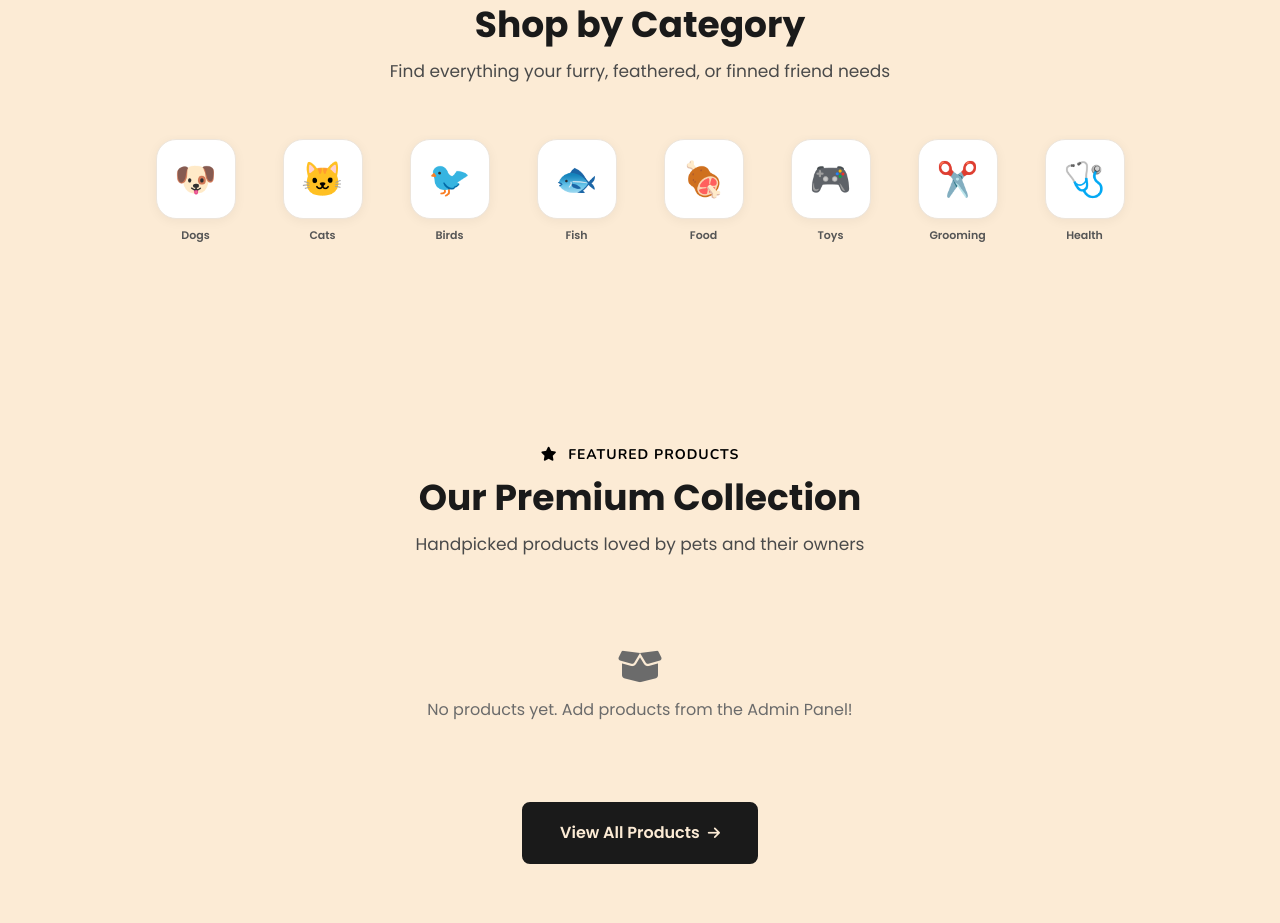
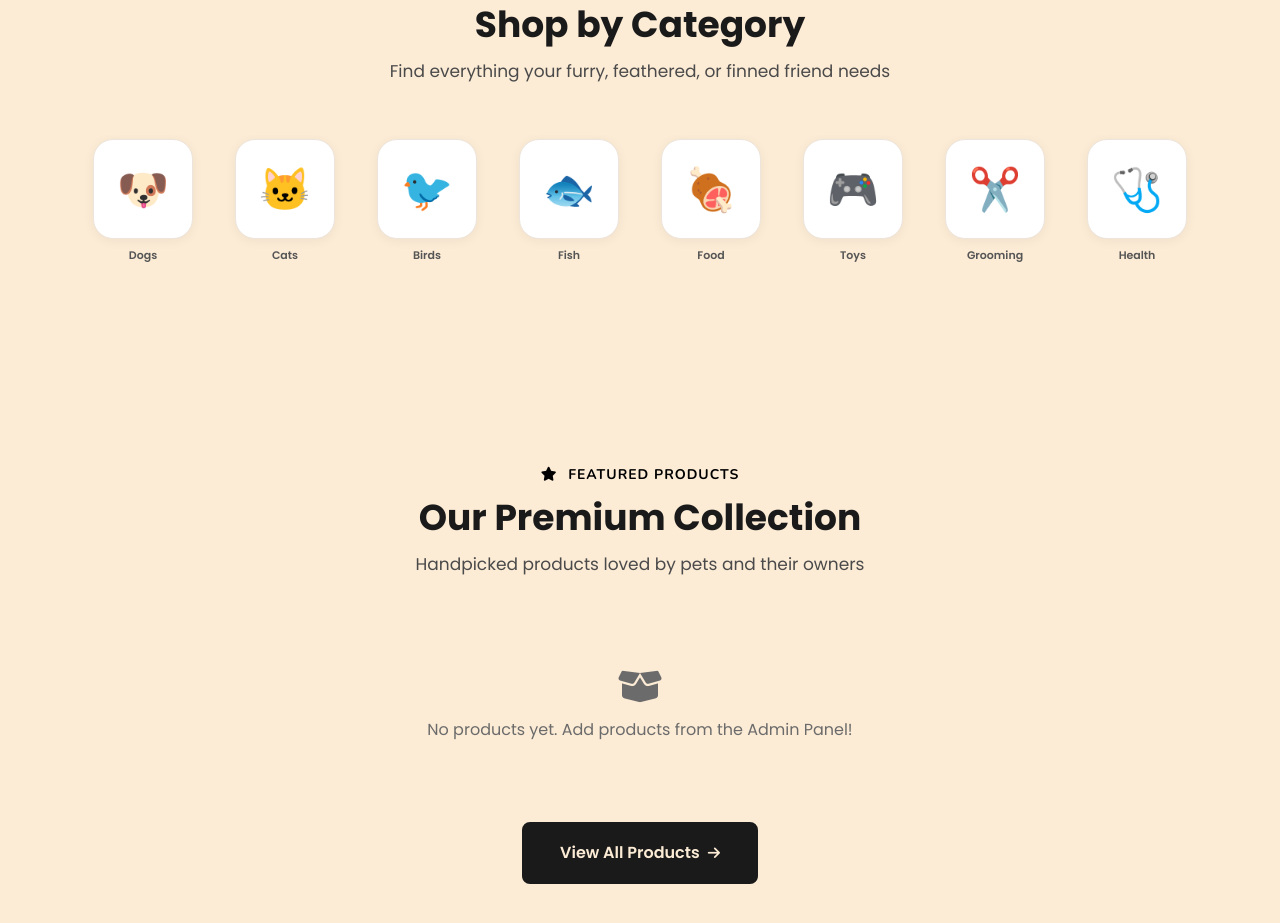
Before and after one commit to Talhacode-cmd/Fluffy-1, a plain HTML site: page index.html in a window 1280 px wide. Shown: the part 900-1823 px from the top of the page. Drawn offline with nearby package versions, Linux system fonts and the light colour scheme.

Commit message:
Make category icons larger: 100px

```diff
--- a/style.css
+++ b/style.css
@@ -684,13 +684,13 @@ button {
 }
 
 .categories-section .m-cat-icon {
-  width: 80px;
-  height: 80px;
-  font-size: 34px;
+  width: 100px;
+  height: 100px;
+  font-size: 42px;
 }
 
 .categories-section .m-cat-item {
-  min-width: 95px;
+  min-width: 110px;
 }
 
 .categories-grid {
```
